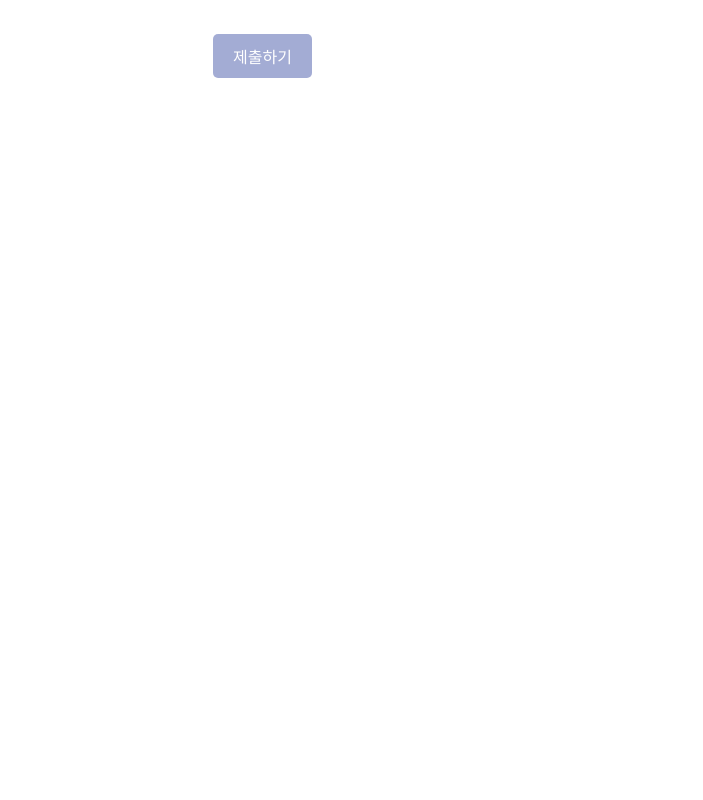
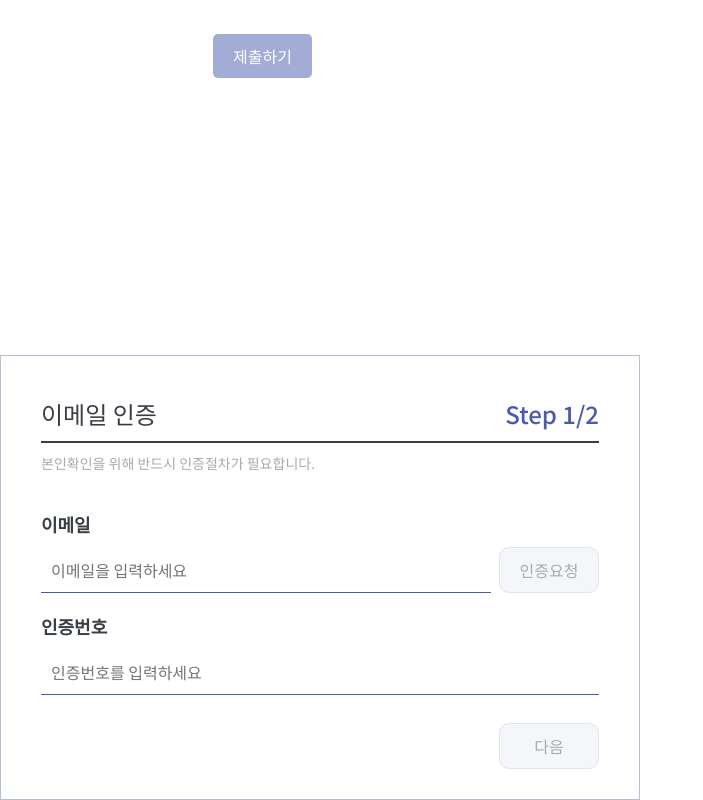
Before and after one commit to kbs1115/EduMax-front, a React (Create React App) app: page /create-post in a window 1280 px wide. Shown: the part 794-1594 px from the top of the page, without its empty margins (0-703 px from the left). Before the commit the page ends 1149 px from the top, so only its background shows below. Built offline with nearby package versions, Linux system fonts and the light colour scheme.

Commit message:
[feat] make emailmodal first page

```diff
--- a/src/App.js
+++ b/src/App.js
@@ -12,6 +12,7 @@ import Introduction from './pages/Introduction';
 import LoginPage from './pages/LoginPage';
 import Signup from './pages/Signup';
 import PostCreatePage from './pages/PostCreatePage';
+import EmailModal from './components/modals/EmailModal';
 
 function App() {
   const location = useLocation(); // 현재 경로를 얻기 위해 useLocation 훅 사용
@@ -31,6 +32,7 @@ function App() {
         <Route path="/signup" element={<Signup />} />
         <Route path="/create-post" element={<PostCreatePage />} />
       </Routes>
+      <EmailModal />
     </>
   );
 }
--- /dev/null
+++ b/src/components/modals/EmailModal.js
@@ -0,0 +1,150 @@
+import React, { useState, useEffect } from 'react';
+import styled from 'styled-components';
+import Typography from '../Typography';
+
+const Wrapper = styled.div`
+  display: flex;
+	box-sizing: border-box;
+  width: 640px;
+  height: 445px;
+  padding: 30px 40px;
+  flex-direction: column;
+  justify-content: space-between;
+  align-items: flex-end;
+  border: 1px solid #B6C0D5;
+`;
+
+const TitleWrapper = styled.div`
+	display: flex;
+	box-sizing: border-box;
+	padding: 10px 0px;
+	justify-content: space-between;
+	align-items: center;
+	align-self: stretch;
+	border-bottom: 2px solid #393E46;
+	margin-bottom: 10px;
+`;
+
+const EmailWrapper = styled.div`
+	display: flex;
+	width: 450px;
+	flex-direction: column;
+	align-items: flex-start;
+	gap: 10px;
+`;
+
+const CertNumWrapper = styled.div`
+	display: flex;
+	width: 100%;
+	flex-direction: column;
+	align-items: flex-start;
+	gap: 10px;
+`;
+
+const StyledInput = styled.input`
+	width: 100%;
+	box-sizing: border-box;
+	padding: 10px;
+	height: 46px;
+	border: none;
+	border-bottom: 1px solid #4A5BAB;
+	font-family: "Noto Sans KR";
+	font-size: 16px;
+	font-style: normal;
+	font-weight: 500;
+	line-height: normal;
+	outline: none;
+	color: black; /* 입력하는 텍스트 색상 */
+	::placeholder {
+		color: #A8AAAE; /* 플레이스홀더 텍스트 색상 */
+	}
+`;
+
+const StyledButton = styled.button`
+	display: flex;
+	width: 100px;
+	height: 46px;
+	padding: 10px;
+	justify-content: center;
+	align-items: center;
+	border-radius: 10px;
+	border: 1px solid #E0E4EB;
+	background: ${(props) => props.disabled ? "#F4F6FA" : "#4A5BAB"};
+	cursor: pointer;
+`;
+
+const EmailModal = () => {
+	const [email, setEmail] = useState("");
+	const [certNum, setCertNum] = useState("");
+	const [isEmailValid, setIsEmailValid] = useState(false);
+
+	const handleEmailChange = (event) => {
+		setEmail(event.target.value);
+	};
+
+	const handleCertNumChange = (event) => {
+		setCertNum(event.target.value);
+	};
+
+	useEffect(() => {
+    const regex = /^\w+([\.-]?\w+)*@\w+([\.-]?\w+)*(\.\w+)+$/;
+    setIsEmailValid(regex.test(email));
+		console.log(isEmailValid);
+  }, [email]);
+
+  return (
+    <Wrapper>
+			<div style={{ display: "flex", flexDirection: "column", width: "100%", paddingBottom: "10px" }}>
+				<TitleWrapper>
+					<Typography size='h2'>
+						이메일 인증
+					</Typography>
+					<Typography size='h2' color='navy'>
+						Step 1/2
+					</Typography>
+				</TitleWrapper>
+				<Typography size='body_content_thin' color='gray'>
+					본인확인을 위해 반드시 인증절차가 필요합니다.
+				</Typography>
+			</div>
+			<div style={{ display: "flex", width: "100%", flexDirection: "column", gap: "20px" }}>
+				<div style={{ display: "flex", justifyContent: "space-between", alignItems: "end"}}>
+					<EmailWrapper>
+						<Typography color='black_gray' size='h3_bold'>
+							이메일
+						</Typography>
+						<StyledInput
+							value={email}
+							onChange={handleEmailChange}
+							placeholder="이메일을 입력하세요"
+						/>
+					</EmailWrapper>
+					<StyledButton disabled={!isEmailValid}>
+						<Typography
+							size='body_sub_title'
+							color={isEmailValid ? 'white' : 'gray'}>인증요청</Typography>
+					</StyledButton>
+				</div>
+				<CertNumWrapper>
+					<Typography color='black_gray' size='h3_bold'>
+						인증번호
+					</Typography>
+					<StyledInput
+						value={certNum}
+						onChange={handleCertNumChange}
+						placeholder="인증번호를 입력하세요"
+					/>
+				</CertNumWrapper>
+			</div>
+			<div>
+				<StyledButton disabled={!(isEmailValid && certNum !== "")}>
+					<Typography
+						size='body_sub_title'
+						color={isEmailValid ? 'white' : 'gray'}>다음</Typography>
+				</StyledButton>
+			</div>
+    </Wrapper>
+  );
+}
+
+export default EmailModal;
```
